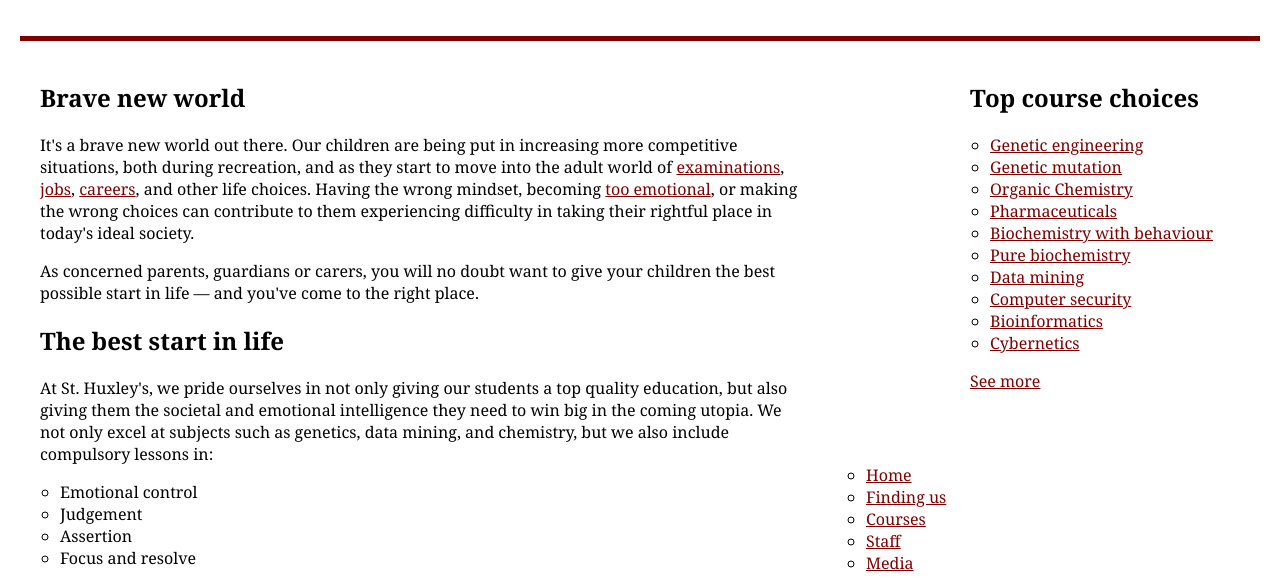
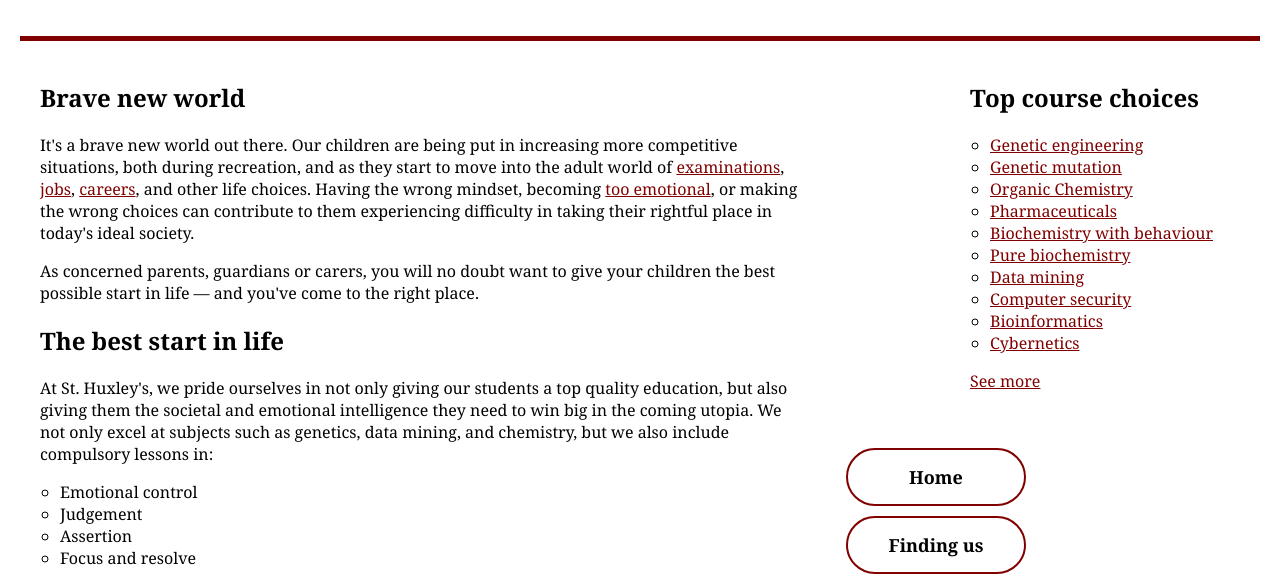
Before and after one commit to BinaryFallow/typesetting, a plain HTML site: page index.html in a window 1280 px wide. Shown: the part 213-790 px from the top of the page. Drawn offline with Linux system fonts and the light colour scheme.

Commit message:
Update index.html

```diff
--- a/index.html
+++ b/index.html
@@ -61,16 +61,12 @@
   </aside>
 
   <nav>
-
-    <ul>
-      <li><a href="#">Home</a></li>
-      <li><a href="#">Finding us</a></li>
-      <li><a href="#">Courses</a></li>
-      <li><a href="#">Staff</a></li>
-      <li><a href="#">Media</a></li>
-      <li><a href="#">Prospectus</a></li>
-    </ul>
-
+    <div class="sidebar-box"><a href="#">Home</a></div>
+    <div class="sidebar-box"><a href="#">Finding us</a></div>
+    <div class="sidebar-box"><a href="#">Courses</a></div>
+    <div class="sidebar-box"><a href="#">Staff</a></div>
+    <div class="sidebar-box"><a href="#">Media</a></div>
+    <div class="sidebar-box"><a href="#">Prospectus</a></div>
   </nav>
 
   <footer>
```
